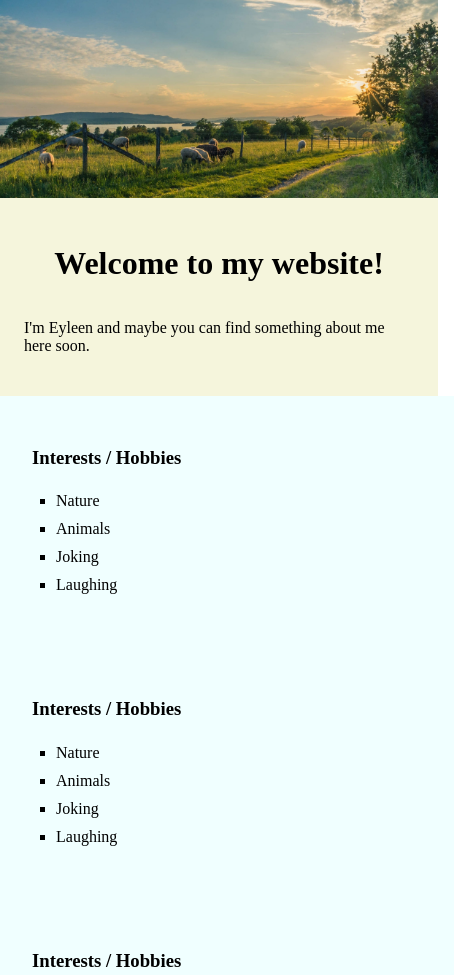
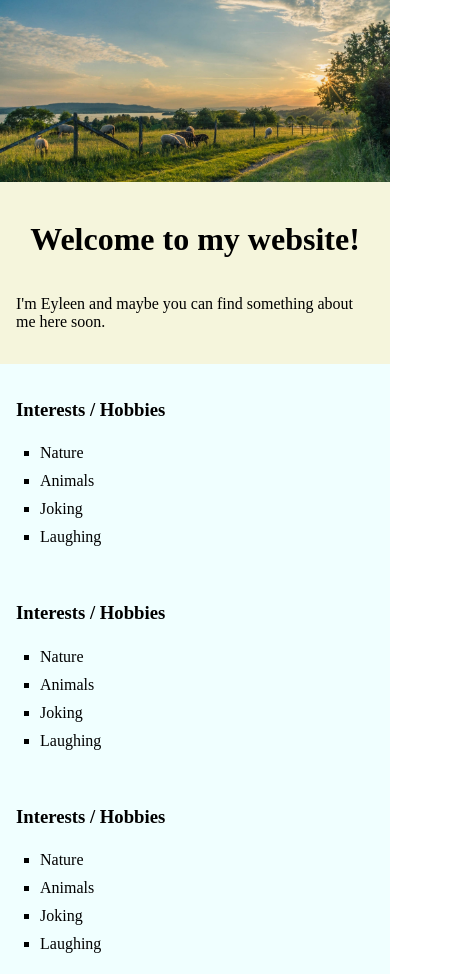
Before and after one commit to eyleendoerfel/eyleendoerfel.github.io, a plain HTML site: page index.html in a window 390 px wide. Shown: the top 975 px of the page, 454 px wide, since content can reach past the window. Drawn offline with Linux system fonts and the light colour scheme.

Commit message:
Fix mobile styles and format files

```diff
--- a/index.html
+++ b/index.html
@@ -1,21 +1,24 @@
 <!DOCTYPE html>
 <html>
-
 	<head>
-        <link rel="stylesheet" href="style.css">
+		<link rel="stylesheet" href="style.css" />
 		<title>Eyleen</title>
 	</head>
 
 	<body>
-
 		<div class="content-wrapper">
 			<div class="hero-block">
 				<div class="hero-block__column hero-block__column--left">
 					<h1>Welcome to my website!</h1>
-                    <p>I'm Eyleen and maybe you can find something about me here soon.</p>
+					<p>
+						I'm Eyleen and maybe you can find something about me
+						here soon.
+					</p>
 				</div>
-                <div class="hero-block__column hero-block__column--right" style="background-image: url('countryside-1200.jpg');">
-                </div>
+				<div
+					class="hero-block__column hero-block__column--right"
+					style="background-image: url('countryside-1200.jpg')"
+				></div>
 			</div>
 
 			<div class="columns-block">
@@ -47,9 +50,6 @@
 					</ul>
 				</div>
 			</div>
-
 		</div>
-
 	</body>
-
 </html>
--- a/style.css
+++ b/style.css
@@ -12,12 +12,10 @@ body {
 	flex-direction: column-reverse;
 }
 
-
 .hero-block__column {
-    width: 100%;
 	background: beige;
 	min-height: 150px;
-    padding: 24px;
+	padding: 16px;
 }
 
 .hero-block__column--left {
@@ -39,15 +37,14 @@ body {
 	flex-direction: column;
 }
 .columns-block__column {
-    width: 100%;
-    padding: 32px 32px 48px 32px;
+	max-width: 100%;
+	padding: 16px;
 	display: flex;
 	flex-direction: column;
 	background: azure;
 }
 
 .columns-block__title {
-
 }
 
 .columns-block__list {
@@ -60,23 +57,23 @@ body {
 	padding: 5px 0;
 }
 
-@media only screen and (min-width: 768px) {
-
+@media screen and (min-width: 768px) {
 	.columns-block {
 		flex-direction: row;
 	}
 
 	.columns-block__column {
 		width: 33%;
+		padding: 32px 32px 48px 32px;
 	}
 
 	.hero-block__column {
 		width: 50%;
 		min-height: 450px;
+		padding: 24px;
 	}
 
 	.hero-block {
 		flex-direction: row;
 	}
-
 }
```
Lines whose indentation alone changed are shown as unchanged.
